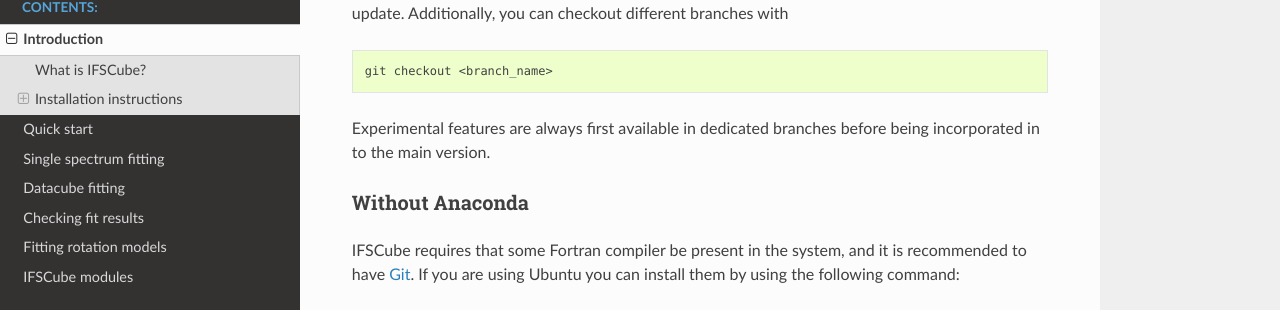
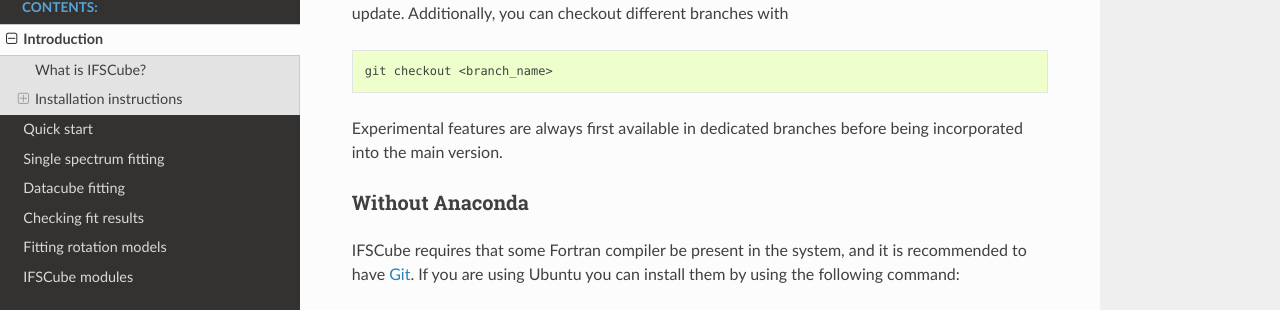
Before and after one commit to danielrd6/ifscube, a Sphinx documentation site: the page built from docs/intro.rst, in a window 1280 px wide and 900 px high, scrolled down 1340 px. Shown: the part 139-449 px from the top of the window. Built offline with Sphinx 7.4.7 and the Read the Docs theme 2.0.0, drawn with Linux system fonts in a browser that asks for light colours; pages that are not in the unit, such as notebooks, are missing from menus.

```diff
--- a/docs/intro.rst
+++ b/docs/intro.rst
@@ -75,7 +75,7 @@ Additionally, you can checkout different branches with
 
     git checkout <branch_name>
 
-Experimental features are always first available in dedicated branches before being incorporated in to the main version.
+Experimental features are always first available in dedicated branches before being incorporated into the main version.
 
 Without Anaconda
 --------------------------------------------------
```
